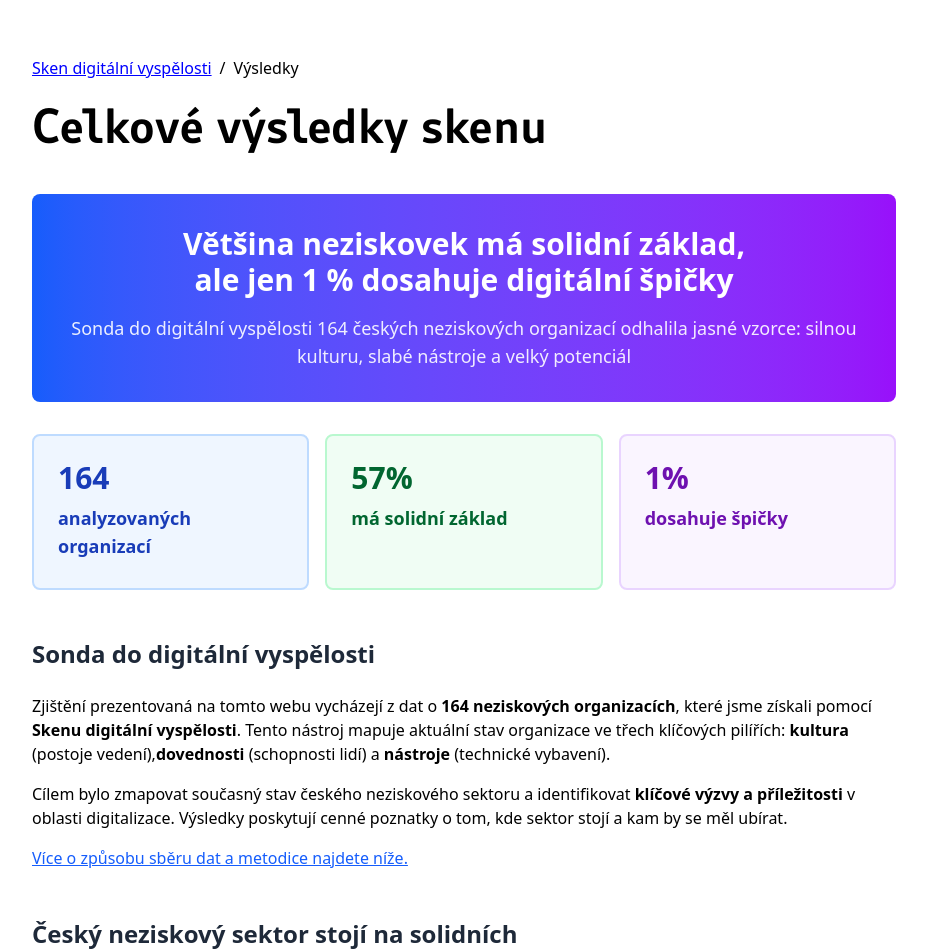
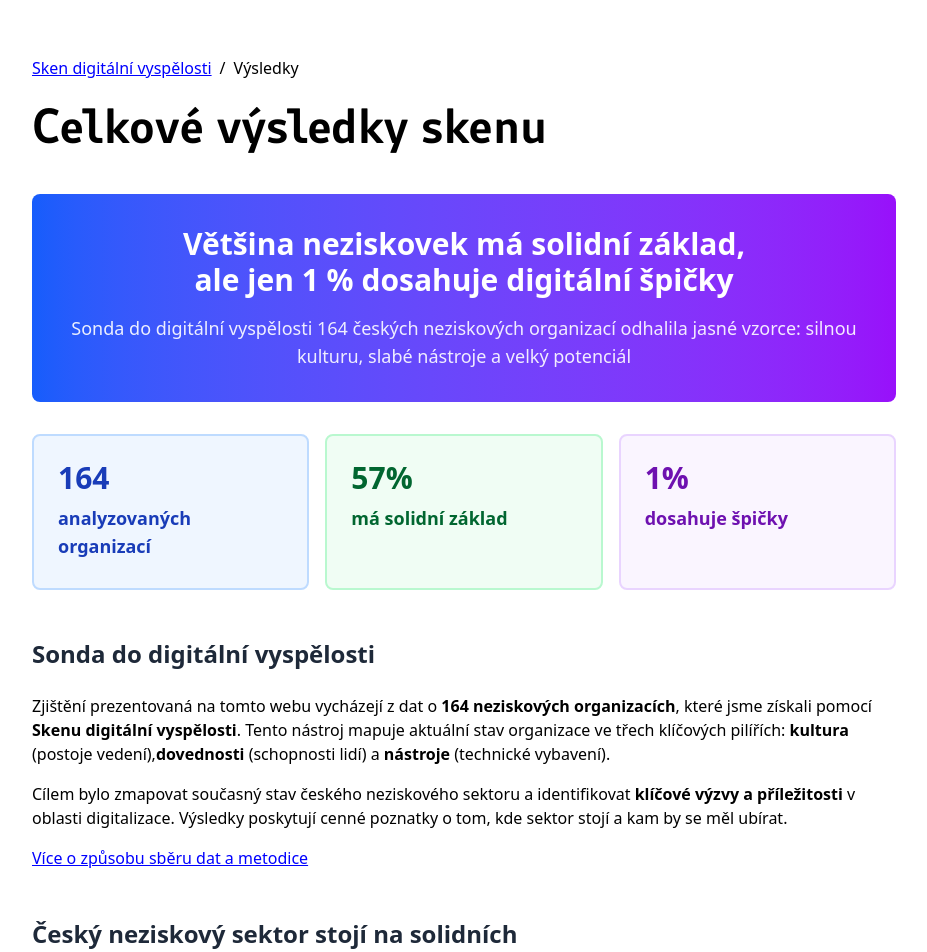
Before and after one commit to cesko-digital/sken, a Next.js app: page /vysledky in a window 1280 px wide. Shown: the top 952 px of the page, without its empty margins (176-1103 px from the left). Built offline with nearby package versions, Linux system fonts and the light colour scheme.

Commit message:
Add links

```diff
--- a/app/vysledky/Report.jsx
+++ b/app/vysledky/Report.jsx
@@ -101,12 +101,10 @@ export default function Report() {
           </p>
           <p className="mt-4">
             <a
-              href="https://www.google.com"
-              target="_blank"
-              rel="noopener noreferrer"
-              className="text-blue-600 hover:text-blue-800 underline"
+              href="#metodika"
+              className="typo-link"
             >
-              Více o způsobu sběru dat a metodice najdete níže.
+              Více o způsobu sběru dat a metodice
             </a>
           </p>
         </div>
@@ -381,7 +379,7 @@ export default function Report() {
           jakou formu pomoci oceníte nejvíce a jaké kroky by pro vaši organizaci byly nejpřínosnější.
         </p>
         <p className='my-2'>
-        <a className="button button-light" href="https://forms.fillout.com/t/pzoWoXPD8tus">
+        <a className="button button-light" href="https://forms.fillout.com/t/pzoWoXPD8tus" target='_blank'>
           Vyplnit dotazník
         </a>
         </p>
@@ -499,7 +497,7 @@ export default function Report() {
       </section>
 
       {/* Metodika */}
-      <section className="mb-12">
+      <section className="mb-12" id="metodika">
         <h2 className="text-2xl font-bold mb-6 text-gray-800 text-balance">Metodika a struktura vzorku</h2>
         <div className="space-y-6">
           <div>
@@ -515,10 +513,10 @@ export default function Report() {
             </p>
             <p className="text-sm">
               <a
-                href="https://www.google.com"
+                href="https://docs.google.com/spreadsheets/d/1Jba9Tc-zqiPvaITtFw67Qta07aWirSzPixlpz_3ABHs/edit?usp=sharing"
                 target="_blank"
                 rel="noopener noreferrer"
-                className="text-blue-600 hover:text-blue-800 underline"
+                className="typo-link"
               >
                 Podívejte se na kompletní seznam hodnocených výroků
               </a>
```
